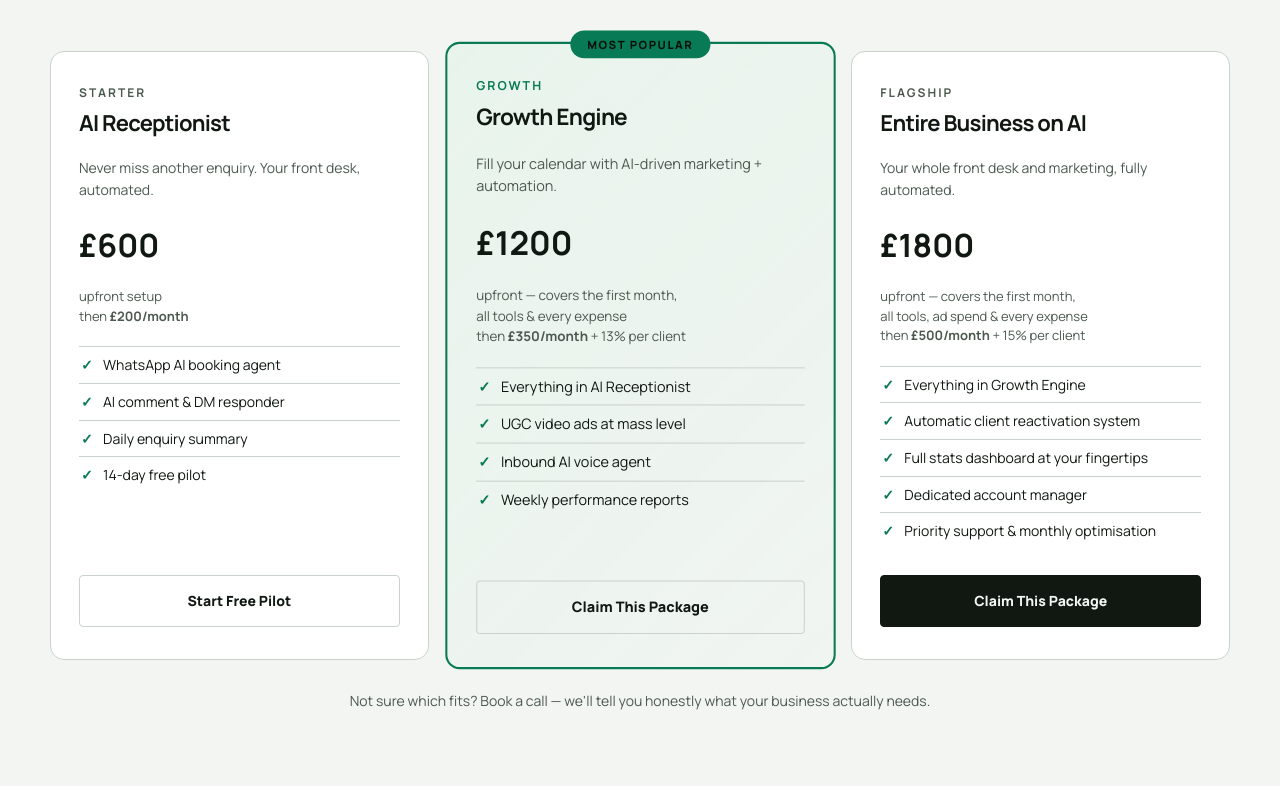
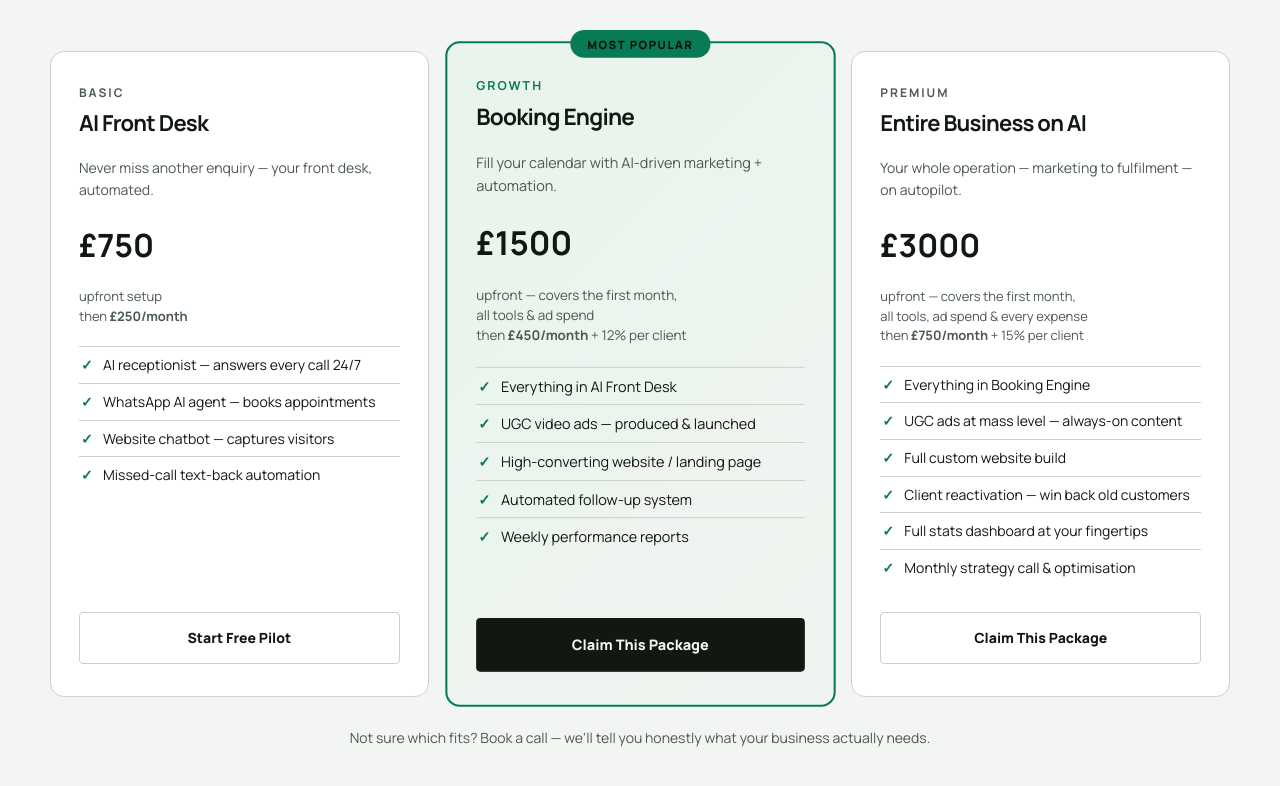
Before and after one commit to Primer-aii/night-pulse-portfolio, a plain HTML site: page index.html in a window 1280 px wide. Shown: the part 9298-10084 px from the top of the page. Drawn offline with nearby package versions, Linux system fonts and the light colour scheme.

Commit message:
Rebuilt pricing: £750 / £1500 / £3000 with full feature stack

```diff
--- a/index.html
+++ b/index.html
@@ -578,50 +578,52 @@
           </style>
 
           <div class="pkg">
-            <div class="tier">Starter</div>
-            <h3>AI Receptionist</h3>
-            <p class="desc">Never miss another enquiry. Your front desk, automated.</p>
-            <div class="price-line"><strong>£600</strong></div>
-            <p class="price-sub">upfront setup<br>then <strong>£200/month</strong></p>
+            <div class="tier">Basic</div>
+            <h3>AI Front Desk</h3>
+            <p class="desc">Never miss another enquiry — your front desk, automated.</p>
+            <div class="price-line"><strong>£750</strong></div>
+            <p class="price-sub">upfront setup<br>then <strong>£250/month</strong></p>
             <ul>
-              <li>WhatsApp AI booking agent</li>
-              <li>AI comment &amp; DM responder</li>
-              <li>Daily enquiry summary</li>
-              <li>14-day free pilot</li>
+              <li>AI receptionist — answers every call 24/7</li>
+              <li>WhatsApp AI agent — books appointments</li>
+              <li>Website chatbot — captures visitors</li>
+              <li>Missed-call text-back automation</li>
             </ul>
-            <a class="button secondary" href="mailto:officialnightpulseai@gmail.com?subject=AI%20Receptionist%20package">Start Free Pilot</a>
+            <a class="button secondary" href="mailto:officialnightpulseai@gmail.com?subject=AI%20Front%20Desk%20package">Start Free Pilot</a>
           </div>
 
           <div class="pkg flagship">
             <span class="badge">Most Popular</span>
             <div class="tier">Growth</div>
-            <h3>Growth Engine</h3>
+            <h3>Booking Engine</h3>
             <p class="desc">Fill your calendar with AI-driven marketing + automation.</p>
-            <div class="price-line"><strong>£1200</strong></div>
-            <p class="price-sub">upfront — covers the first month,<br>all tools &amp; every expense<br>then <strong>£350/month</strong> + 13% per client</p>
+            <div class="price-line"><strong>£1500</strong></div>
+            <p class="price-sub">upfront — covers the first month,<br>all tools &amp; ad spend<br>then <strong>£450/month</strong> + 12% per client</p>
             <ul>
-              <li>Everything in AI Receptionist</li>
-              <li>UGC video ads at mass level</li>
-              <li>Inbound AI voice agent</li>
+              <li>Everything in AI Front Desk</li>
+              <li>UGC video ads — produced &amp; launched</li>
+              <li>High-converting website / landing page</li>
+              <li>Automated follow-up system</li>
               <li>Weekly performance reports</li>
             </ul>
-            <a class="button secondary" href="mailto:officialnightpulseai@gmail.com?subject=Growth%20Engine%20package">Claim This Package</a>
+            <a class="button" href="mailto:officialnightpulseai@gmail.com?subject=Booking%20Engine%20package">Claim This Package</a>
           </div>
 
           <div class="pkg">
-            <div class="tier">Flagship</div>
+            <div class="tier">Premium</div>
             <h3>Entire Business on AI</h3>
-            <p class="desc">Your whole front desk and marketing, fully automated.</p>
-            <div class="price-line"><strong>£1800</strong></div>
-            <p class="price-sub">upfront — covers the first month,<br>all tools, ad spend &amp; every expense<br>then <strong>£500/month</strong> + 15% per client</p>
+            <p class="desc">Your whole operation — marketing to fulfilment — on autopilot.</p>
+            <div class="price-line"><strong>£3000</strong></div>
+            <p class="price-sub">upfront — covers the first month,<br>all tools, ad spend &amp; every expense<br>then <strong>£750/month</strong> + 15% per client</p>
             <ul>
-              <li>Everything in Growth Engine</li>
-              <li>Automatic client reactivation system</li>
+              <li>Everything in Booking Engine</li>
+              <li>UGC ads at mass level — always-on content</li>
+              <li>Full custom website build</li>
+              <li>Client reactivation — win back old customers</li>
               <li>Full stats dashboard at your fingertips</li>
-              <li>Dedicated account manager</li>
-              <li>Priority support &amp; monthly optimisation</li>
+              <li>Monthly strategy call &amp; optimisation</li>
             </ul>
-            <a class="button" href="mailto:officialnightpulseai@gmail.com?subject=Entire%20Business%20on%20AI%20package">Claim This Package</a>
+            <a class="button secondary" href="mailto:officialnightpulseai@gmail.com?subject=Entire%20Business%20on%20AI%20package">Claim This Package</a>
           </div>
         </div>
         <p class="pricing-note">Not sure which fits? Book a call — we'll tell you honestly what your business actually needs.</p>
```
